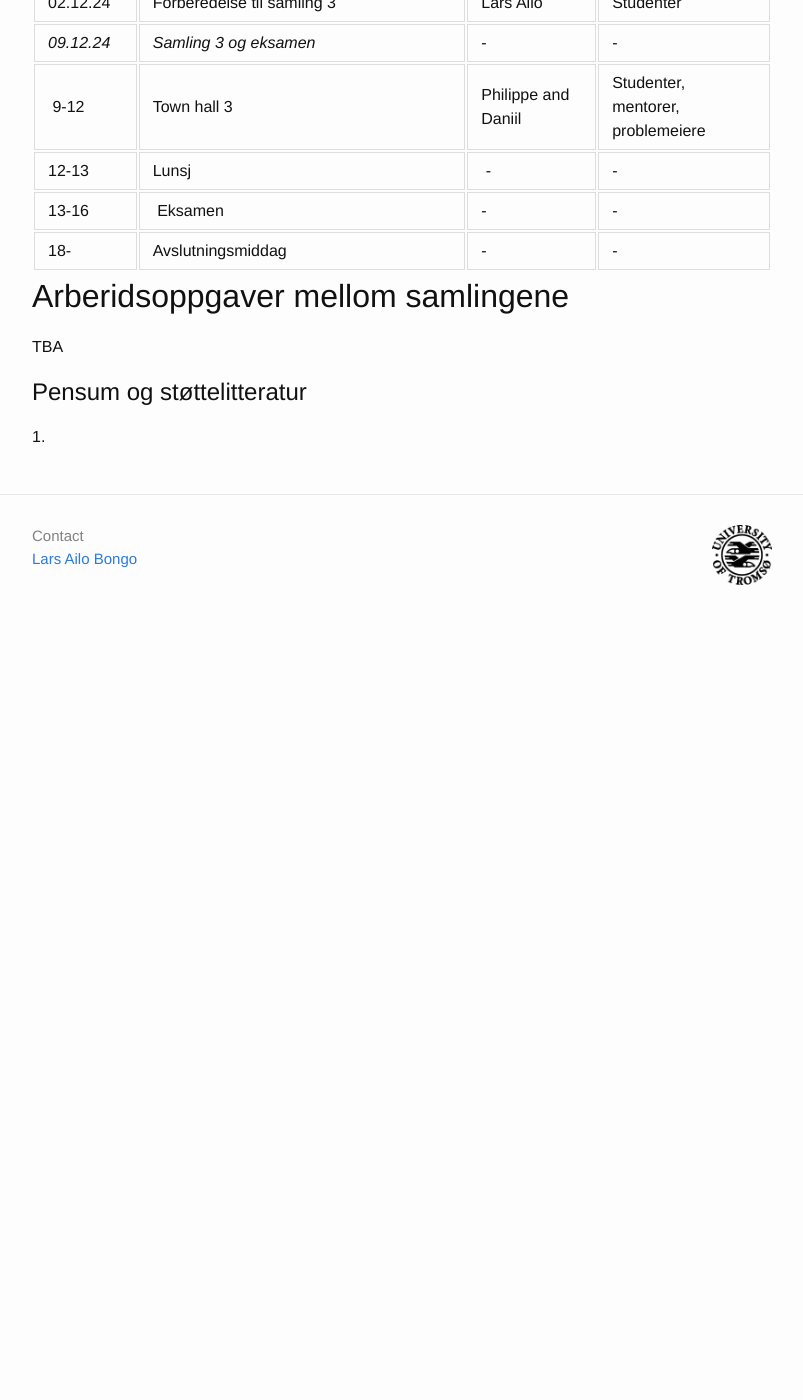
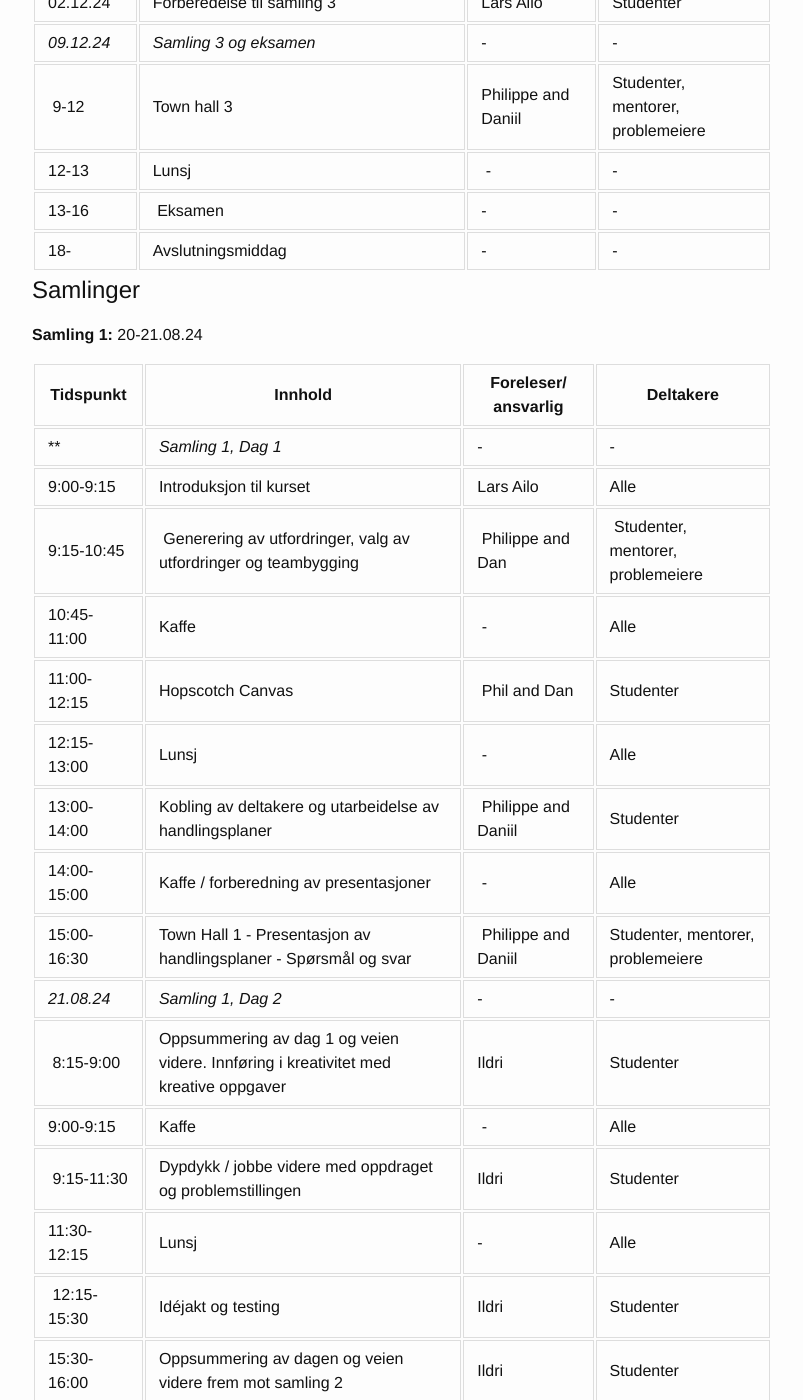
Before and after one commit to uit-inf-6010-f24/uit-inf-6010-f24.github.io, a Jekyll site: the page built from index.md, in a window 1280 px wide and 1400 px high, scrolled down 2557 px. Shown: the whole window, without its empty margins (238-1041 px from the left). Built offline with Jekyll 4.4.1, drawn with Linux system fonts in a browser that asks for light colours; our own code applies the rules of GitHub Pages for plain Markdown files; before the commit the page ends 3187 px from its top, so only the background shows below that; some of the changed text lies outside the part shown.

Commit message:
Update index.md

```diff
--- a/index.md
+++ b/index.md
@@ -65,6 +65,49 @@ Kursansvarlig og andre undervisere er:
 | 13-16 | Eksamen                      | - | - |
 | 18-   | Avslutningsmiddag            | - | - |
 
+## Samlinger
+
+**Samling 1:**
+20-21.08.24
+
+| Tidspunkt    	| Innhold		| Foreleser/ ansvarlig | Deltakere |
+|-----------|-----------|----------------------|-----------|
+| ** | *Samling 1, Dag 1*           | - | - |
+| 9:00-9:15  | Introduksjon til kurset      | Lars Ailo | Alle |
+| 9:15-10:45 | Generering av utfordringer, valg av utfordringer og teambygging | Philippe and Dan | Studenter, mentorer, problemeiere |
+| 10:45-11:00 | Kaffe                       | - | Alle |
+| 11:00-12:15 | Hopscotch Canvas            | Phil and Dan | Studenter |
+| 12:15-13:00 | Lunsj                       | - | Alle |
+| 13:00-14:00 | Kobling av deltakere og utarbeidelse av handlingsplaner         | Philippe and Daniil | Studenter |
+| 14:00-15:00 | Kaffe / forberedning av presentasjoner                          | - | Alle |
+| 15:00-16:30 | Town Hall 1 - Presentasjon av handlingsplaner - Spørsmål og svar | Philippe and Daniil | Studenter, mentorer, problemeiere |
+| *21.08.24* | *Samling 1, Dag 2*           | - | - |
+| 8:15-9:00   |  Oppsummering av dag 1 og veien videre. Innføring i kreativitet med kreative oppgaver | Ildri | Studenter |
+| 9:00-9:15   | Kaffe                       | - | Alle |
+| 9:15-11:30  | Dypdykk / jobbe videre med oppdraget og problemstillingen | Ildri | Studenter |
+| 11:30-12:15 | Lunsj                                | - | Alle |
+| 12:15-15:30 | Idéjakt og testing| Ildri | Studenter |
+| 15:30-16:00 | Oppsummering av dagen og veien videre frem mot samling 2 | Ildri | Studenter |
+
+**Samling 2:**
+17.10.24
+
+| Tidspunkt    	| Innhold		| Foreleser/ ansvarlig | Deltakere |
+|-----------|-----------|----------------------|-----------|
+| 9-12  | Town hall 2   | Philippe and Daniil (online) | Studenter, mentorer, problemeiere |
+| 12-13 | Lunsj                             | - | - |
+| 13:00-16:00 | ?  | - | - |
+
+**Samling 3:**
+09.12.24
+
+| Tidspunkt    	| Innhold		| Foreleser/ ansvarlig | Deltakere |
+|-----------|-----------|----------------------|-----------|
+| 9-12  | Town hall 3                | Philippe and Daniil | Studenter, mentorer, problemeiere |
+| 12-13 | Lunsj                        | - | - |
+| 13-16 | Eksamen                      | - | - |
+| 18-   | Avslutningsmiddag            | - | - |
+
 # Arberidsoppgaver mellom samlingene
 
 TBA
```
